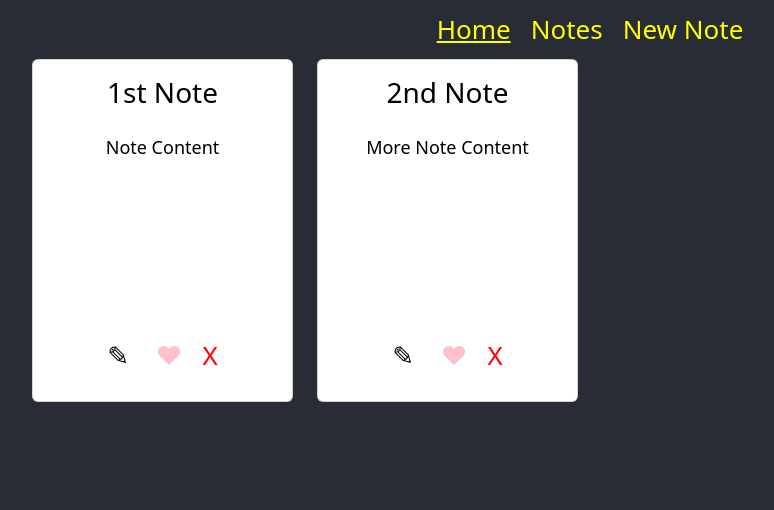
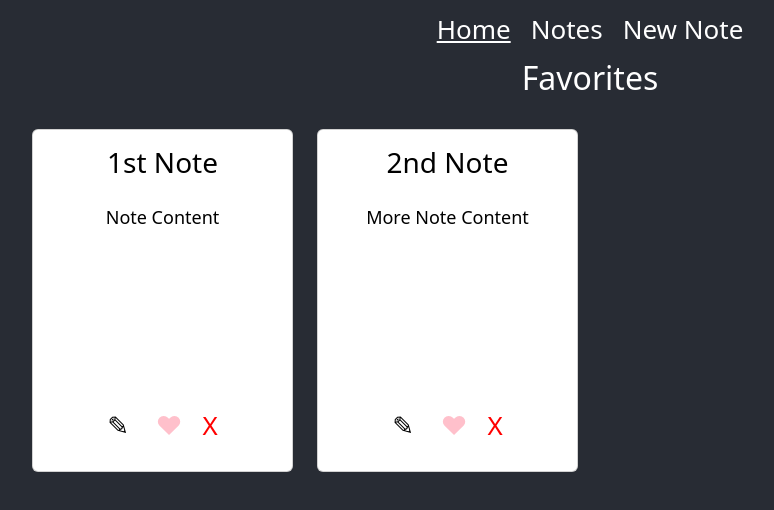
Before and after one commit to bklarer/note-taker-app, a React (Create React App) app: page / in a window 1280 px wide. Shown: the top 510 px of the page, without its empty margins (50-824 px from the left). Built offline with nearby package versions, Linux system fonts and the light colour scheme; data requests are answered from the project's data file.

Commit message:
Adjust formatting

```diff
--- a/src/App.css
+++ b/src/App.css
@@ -12,11 +12,12 @@
 
 .Navbar {
   padding: 10px;
-  color: lightblue;
+  width: 100%;
+
 }
 
 .NavLink {
-  color: yellow;
+  color: white;
   padding: 10px;
   text-decoration: none;
 
--- a/src/components/Home.js
+++ b/src/components/Home.js
@@ -11,6 +11,7 @@ function Home ({displayedNotes}) {
 
     return (
             <Container>
+                <h2>Favorites</h2>
                 <Row>
                     {favoriteNotes.map(note => {
                     return (<Note title={note.title} content={note.content} key={note.id} id={note.id} favorite={note.favorite}/>)
--- a/src/components/Note.js
+++ b/src/components/Note.js
@@ -43,7 +43,7 @@ function Note({note, title, content, id, favorite, onHandleLike, onHandleDelete}
 
     return (
         <Col sm={3}>
-            <Card>
+            <Card className="mt-4">
                 <div className="note-content note">
                     <h3 className="card-title">{title}</h3>
                     <p className="card-body">{content}</p>
```
